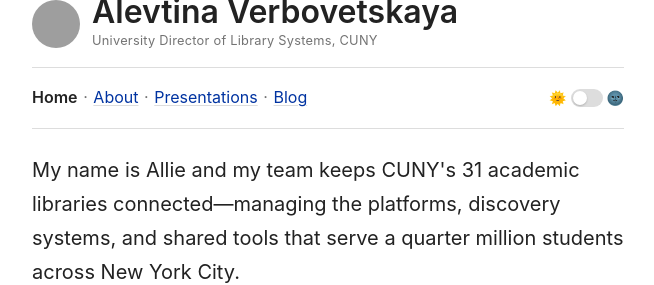
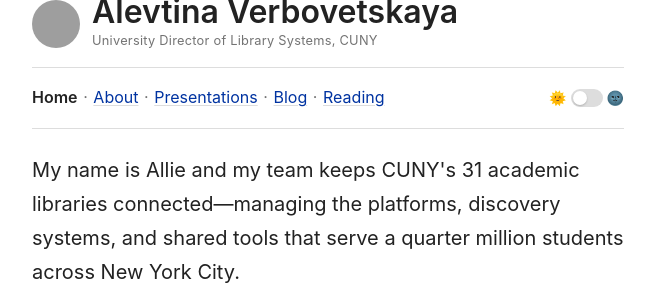
Before and after one commit to alevtina/alevtina.github.io, a Jekyll site: the page built from index.md, in a window 1280 px wide, cut to the strip 136-421 px from the top of the page. Shown: the whole strip, without its empty margins (312-966 px from the left). Built offline with Jekyll 4.4.1, drawn with Linux system fonts in a browser that asks for light colours; some web fonts are replaced; grey boxes are pictures that could not be loaded.

Commit message:
feat: add Reading link to site nav

```diff
--- a/_includes/header.html
+++ b/_includes/header.html
@@ -14,6 +14,8 @@
         <a href="{{ '/presentations' | relative_url }}"{% if page.url == '/presentations' or page.url == '/presentations/' or page.url == '/presentations.html' %} class="active"{% endif %}>Presentations</a>
         <span class="nav-sep">·</span>
         <a href="{{ '/blog' | relative_url }}"{% if page.url == '/blog' or page.url == '/blog/' or page.layout == 'post' %} class="active"{% endif %}>Blog</a>
+        <span class="nav-sep">·</span>
+        <a href="{{ '/reading' | relative_url }}"{% if page.url == '/reading' or page.url == '/reading/' or page.layout == 'read' %} class="active"{% endif %}>Reading</a>
         <button class="theme-toggle" aria-label="Toggle dark mode" title="Toggle dark mode">
             <span class="toggle-label">🌞</span>
             <span class="toggle-track"><span class="toggle-knob"></span></span>
```
